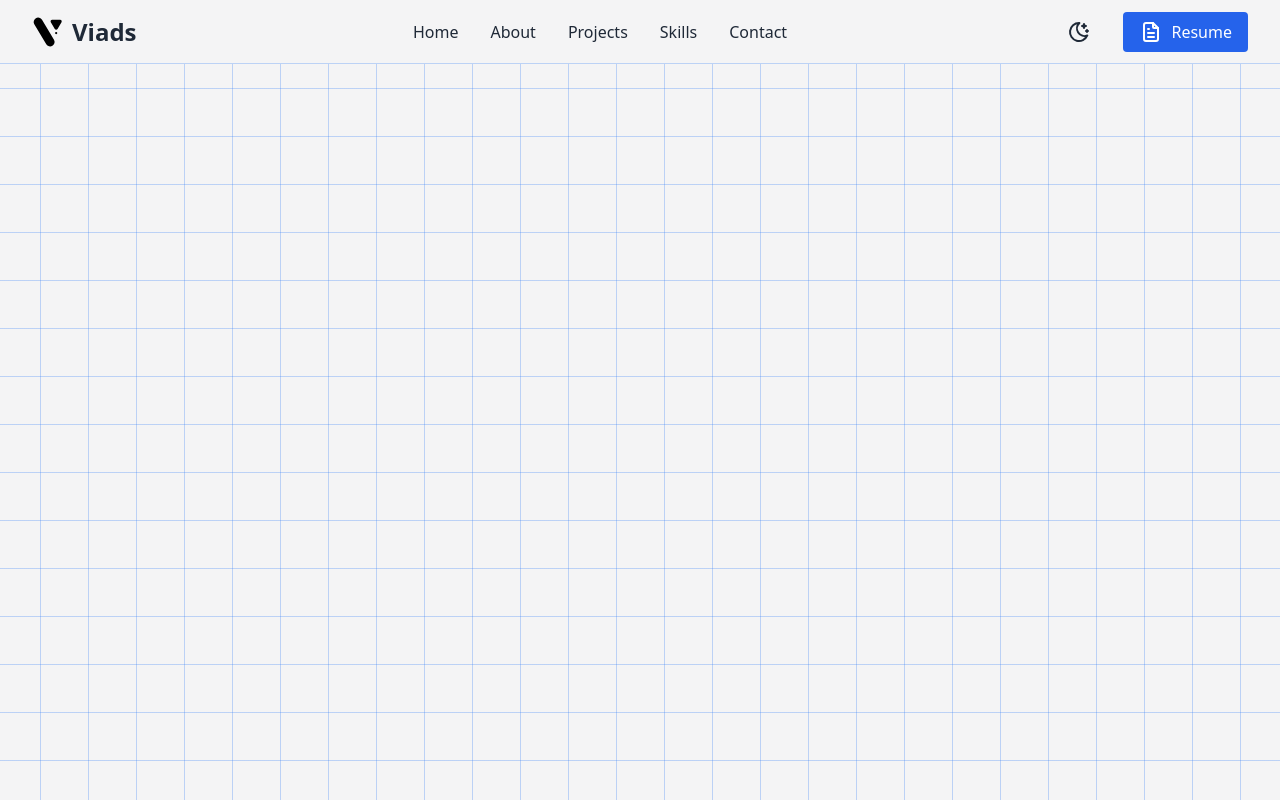
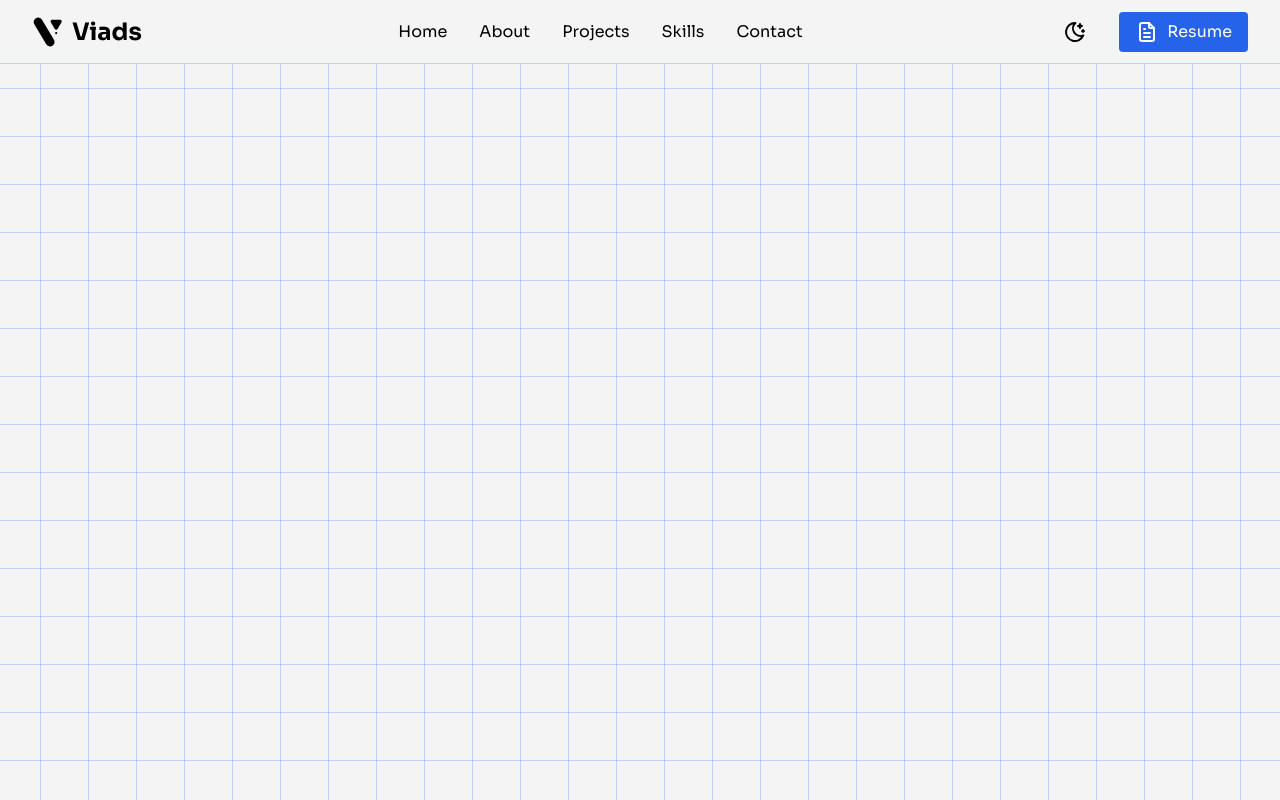
Before and after one commit to Viadsss/Portfolio, a React (Vite) app: page / in a window 1280 px wide. Built offline with nearby package versions, Linux system fonts and the light colour scheme; a web font is replaced by a local one.

Commit message:
Add default font

```diff
--- a/src/App.tsx
+++ b/src/App.tsx
@@ -6,7 +6,7 @@ export default function App() {
 
   return (
     <>
-      <div className="grid-gradient-white dark:grid-gradient-dark min-h-screen overflow-x-hidden bg-zinc-100 text-gray-800 transition ease-in dark:bg-zinc-900 dark:text-gray-200">
+      <div className="grid-gradient-white dark:grid-gradient-dark gray-200 font-sora min-h-screen overflow-x-hidden bg-zinc-100 transition dark:bg-zinc-900 dark:text-white">
         <CursorTrack />
         <Navbar />
       </div>
```
